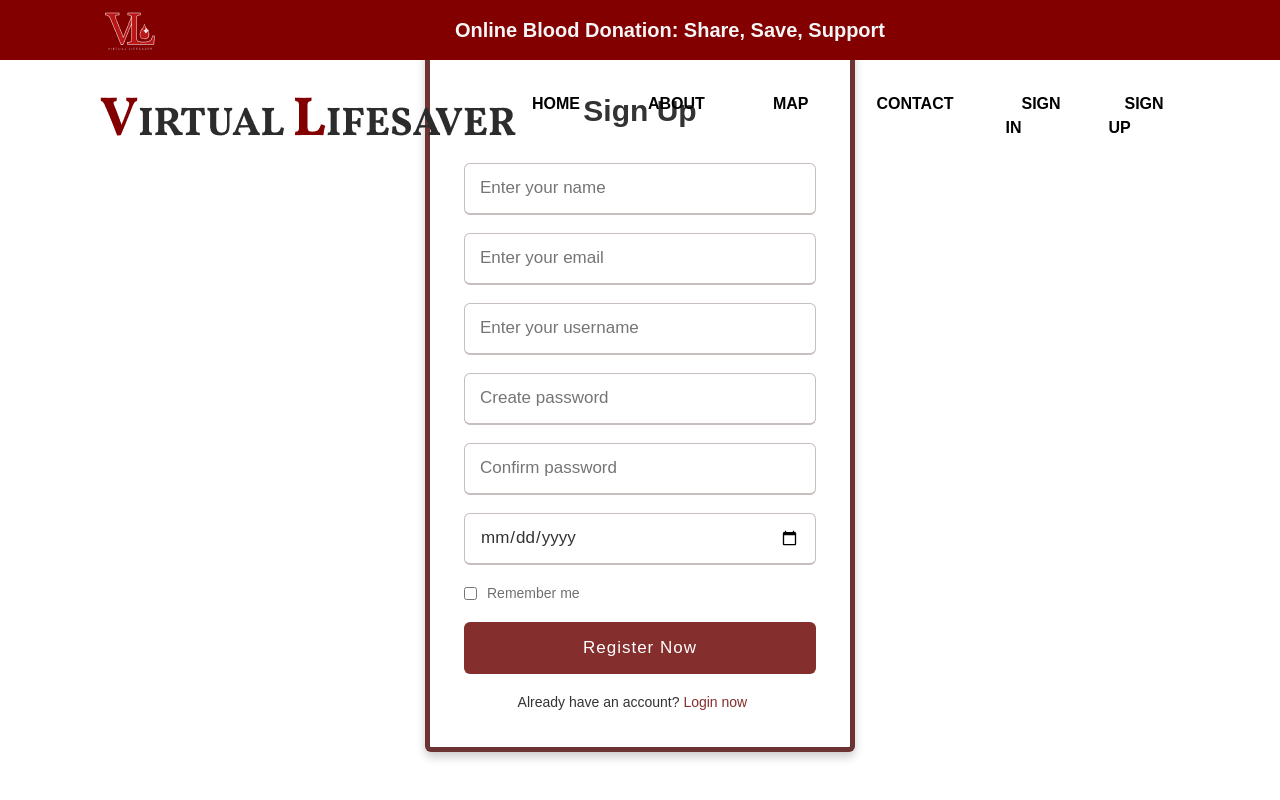
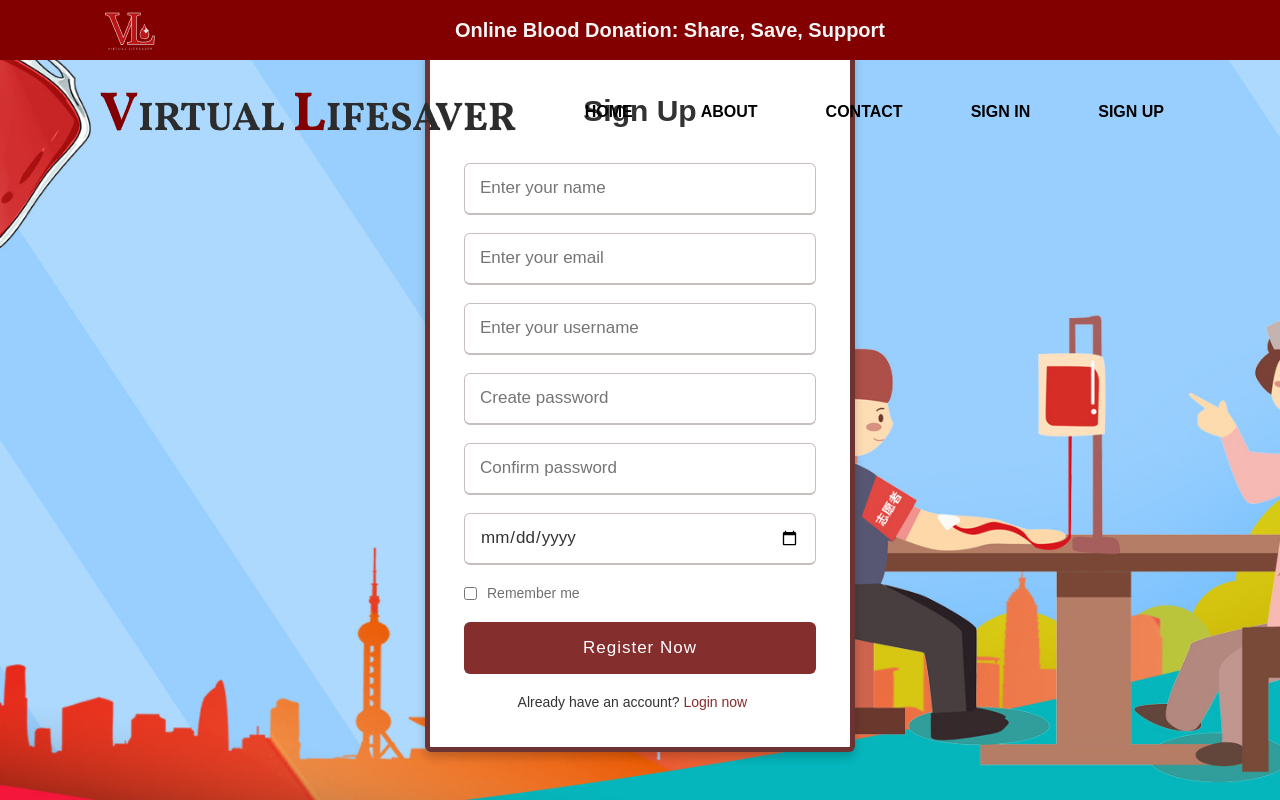
Before and after one commit to Jeromeoo/VIRTUAL-LIFESAVERS, a PHP site: page /signup.html in a window 1280 px wide. Run offline with PHP 8.4, Linux system fonts and the light colour scheme.

Commit message:
UPDATEEE

```diff
--- a/signup.css
+++ b/signup.css
@@ -128,6 +128,10 @@ body{
   align-items: center;
   justify-content: center;
   background: white;
+  background-image: url(images/sign-bg-image.jpg);
+  background-position: center;
+  background-repeat: no-repeat;
+  background-size: cover;
 }
 .wrapper{
   position: relative;
--- a/signup.html
+++ b/signup.html
@@ -24,12 +24,11 @@
         <img src="images/Logo.png" alt="">
 
         <ul class="nav_list">
-            <li class="nav_list-item"><a href="#" class="nav_link">HOME</a></li>
-            <li class="nav_list-item"><a href="#" class="nav_link">ABOUT</a></li>
-            <li class="nav_list-item"><a href="#" class="nav_link">MAP</a></li>
-            <li class="nav_list-item"><a href="#" class="nav_link">CONTACT</a></li>
-            <li class="nav_list-item"><a href="#" class="nav_link">SIGN IN</a></li>
-            <li class="nav_list-item"><a href="#" class="nav_link">SIGN UP</a></li>
+          <li class="nav_list-item"><a href="index.html" class="nav_link">HOME</a></li>
+          <li class="nav_list-item"><a href="about.html" class="nav_link">ABOUT</a></li>
+          <li class="nav_list-item"><a href="contact.html" class="nav_link">CONTACT</a></li>
+          <li class="nav_list-item"><a href="Signinpage.html" class="nav_link">SIGN IN</a></li>
+          <li class="nav_list-item"><a href="signup.html" class="nav_link">SIGN UP</a></li>
         </ul>
     </nav>
 
--- a/style.css
+++ b/style.css
@@ -143,6 +143,7 @@ nav {
 
 .first-content {
     text-align: center;
+    margin-bottom: 200px;
 }
 .first-content h1 {
     font-size: 36px;
@@ -159,11 +160,6 @@ nav {
 .first-content span {
     font-size: 20px;
     color: #A50000;
-}
-
-
-.second-content img {
-    margin-top: 14rem;
 }
 
 
```
Also changed, not shown: Signinpage.html (+6 -6 lines), about.html (+5 -5 lines), contact.html (+5 -5 lines), index.html (+5 -5 lines), images/sign-bg-image.jpg (added).
